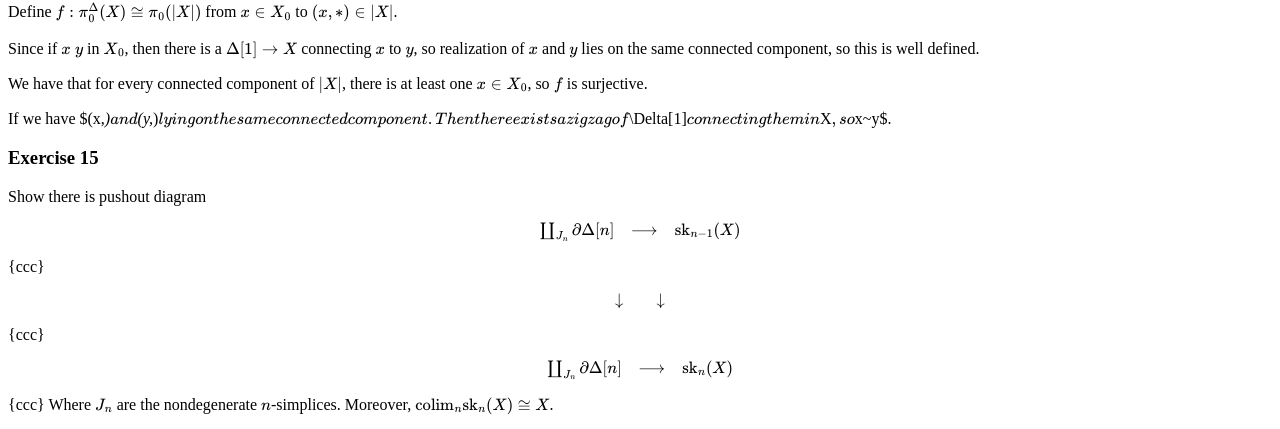
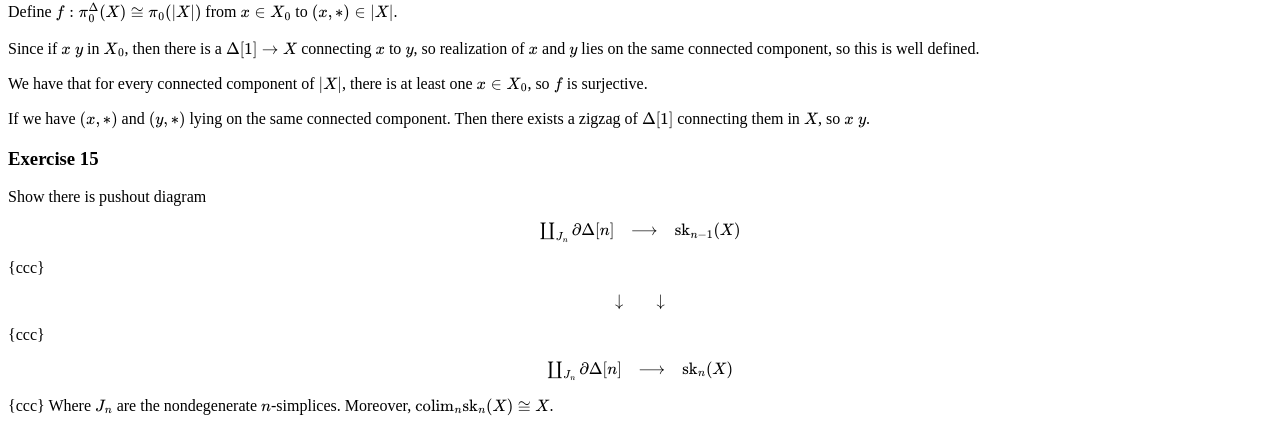
Before and after one commit to justinli1128/jiahaoliAcademicWebsite, a Jekyll site: the page built from InfinityCat/HomePage.md, in a window 1280 px wide and 900 px high, scrolled down 2163 px. Shown: the part 468-897 px from the top of the window. Built offline with Jekyll 4.4.1, drawn with Linux system fonts in a browser that asks for light colours.

```diff
--- a/InfinityCat/HomePage.md
+++ b/InfinityCat/HomePage.md
@@ -134,13 +134,13 @@ Show that for every simplicial set $X$, there is a canonical bijection $\pi\_0^\
 
 _proof:_
 
-Define $f:\pi\_0^\Delta(X)\cong \pi\_0(\|X\|)$ from $x\in X\_0$ to $(x,*)\in \|X\|$.
+Define $f:\pi\_0^\Delta(X)\cong \pi\_0(\|X\|)$ from $x\in X\_0$ to $(x,\*)\in \|X\|$.
 
 Since if $x~ y$ in $X\_0$, then there is a $\Delta\[1\]\to X$ connecting $x$ to $y$, so realization of $x$ and $y$ lies on the same connected component, so this is well defined.
 
 We have that for every connected component of $\|X\|$, there is at least one $x\in X\_0$, so $f$ is surjective.
 
-If we have $(x,*)$ and $(y,*)$ lying on the same connected component. Then there exists a zigzag of $\Delta[1]$ connecting them in $X$, so $x~y$.
+If we have $(x,\*)$ and $(y,\*)$ lying on the same connected component. Then there exists a zigzag of $\Delta\[1\]$ connecting them in $X$, so $x~y$.
 
 ### Exercise 15
 Show there is pushout diagram
```
